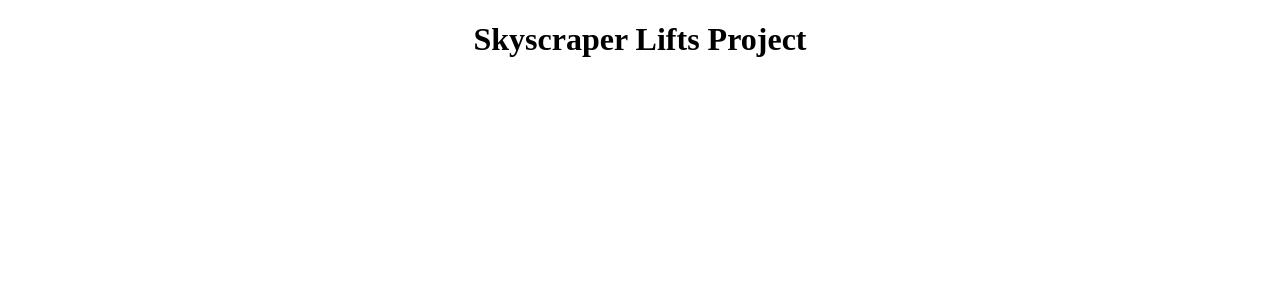
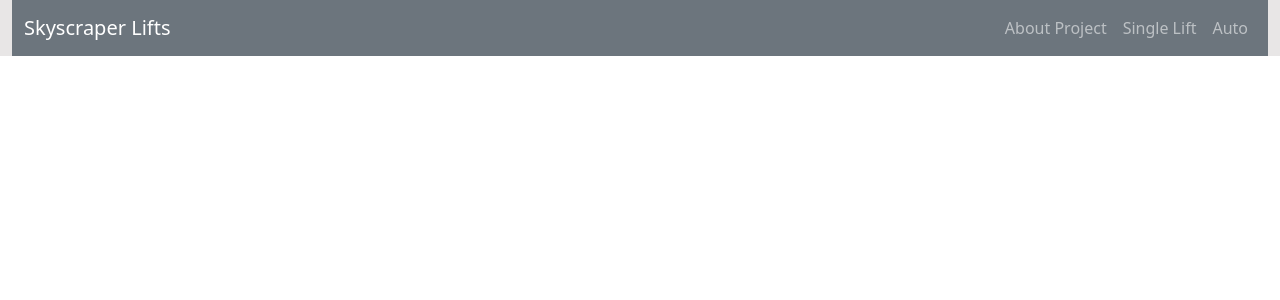
Before and after one commit to JamesFThomas/skyscraper-lifts, a React (Create React App) app: page / in a window 1280 px wide. Shown: the top 300 px of the page. Built offline with nearby package versions, Linux system fonts and the light colour scheme.

Commit message:
( update) react-bootstrap installed, NavBar.js component created

```diff
--- a/package.json
+++ b/package.json
@@ -6,7 +6,9 @@
     "@testing-library/jest-dom": "^5.16.4",
     "@testing-library/react": "^13.1.1",
     "@testing-library/user-event": "^13.5.0",
+    "bootstrap": "^5.2.0",
     "react": "^18.0.0",
+    "react-bootstrap": "^2.4.0",
     "react-dom": "^18.0.0",
     "react-scripts": "5.0.1",
     "web-vitals": "^2.1.4"
--- a/src/App.css
+++ /dev/null
@@ -1,3 +0,0 @@
-.App {
-  text-align: center;
-}
--- a/src/App.js
+++ /dev/null
@@ -1,13 +0,0 @@
-import './App.css';
-
-function App() {
-  return (
-    <div className="App">
-      <h1>
-        Skyscraper Lifts Project
-      </h1>
-    </div>
-  );
-}
-
-export default App;
--- /dev/null
+++ b/src/components/App.js
@@ -0,0 +1,23 @@
+import Container from 'react-bootstrap/Container';
+import Row from 'react-bootstrap/Row';
+import Col from 'react-bootstrap/Col';
+
+import '../styles/App.css';
+import NavBar from './Navbar';
+
+const App = () => {
+  return (
+    <Container
+      className="App"
+      fluid
+    >
+      <Row>
+        <Col>
+          <NavBar />
+        </Col>
+      </Row>
+    </Container>
+  );
+}
+
+export default App;
--- /dev/null
+++ b/src/components/Navbar.js
@@ -0,0 +1,27 @@
+import Container from 'react-bootstrap/Container';
+import Nav from 'react-bootstrap/Nav';
+import Navbar from 'react-bootstrap/Navbar';
+
+const NavBar = () => {
+    return (
+        <Navbar bg="secondary" variant="dark">
+            <Container fluid>
+                <Navbar.Brand href="/home">Skyscraper Lifts</Navbar.Brand>
+                <Nav className="ms-auto" activeKey="/home">
+                    <Nav.Item>
+                        <Nav.Link eventKey="/about"> About Project</Nav.Link>
+                    </Nav.Item>
+                    <Nav.Item>
+                        <Nav.Link eventKey="/singleLift">Single Lift</Nav.Link>
+                    </Nav.Item>
+                    <Nav.Item>
+                        <Nav.Link eventKey="/autoMode">Auto</Nav.Link>
+                    </Nav.Item>
+                </Nav>
+            </Container>
+        </Navbar>
+
+    );
+}
+
+export default NavBar;
--- a/src/index.js
+++ b/src/index.js
@@ -1,6 +1,7 @@
 import React from 'react';
 import ReactDOM from 'react-dom/client';
-import App from './App';
+import App from './components/App';
+import 'bootstrap/dist/css/bootstrap.min.css';
 
 
 const root = ReactDOM.createRoot(document.getElementById('root'));
--- /dev/null
+++ b/src/styles/App.css
@@ -0,0 +1,4 @@
+.App {
+  text-align: center;
+  background-color: rgba(227, 225, 225, 0.814);
+}
```
Also changed, not shown: 1 other file (tests, documents, lock files or other folders).
